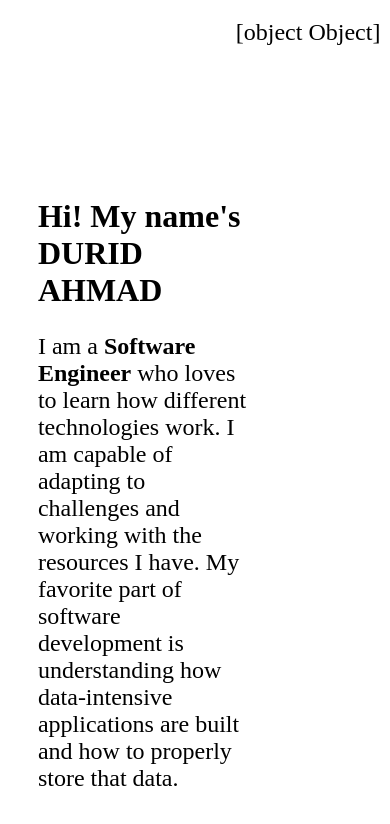
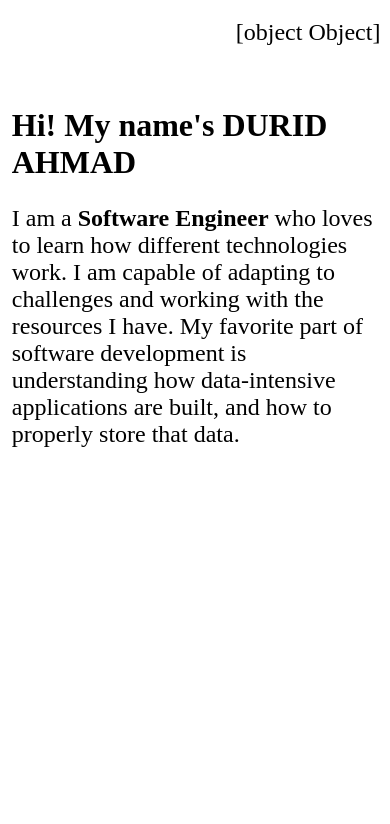
Before and after one commit to durid-ah/durid-ah.github.io, a Next.js app: page / in a window 390 px wide. Shown: the top 824 px of the page. Built offline with nearby package versions, Linux system fonts and the light colour scheme.

Commit message:
finished up setting up the responsive version of the slanted div

```diff
--- a/styles/Home.module.css
+++ b/styles/Home.module.css
@@ -2,7 +2,7 @@
   width: 100%;
   height: 100%;
   display: flex;
-  margin-bottom: 5%;
+  margin-bottom: 10%;
 }
 
 .intro {
@@ -24,7 +24,7 @@
   justify-content: center;
   align-items: center;
   z-index: 2;
-  padding: 5% 1%;
+  padding: 5% 1% 7%;
 }
 
 .content h1 {
@@ -60,7 +60,7 @@
 
 @media screen and (max-width: 1024px) {
   .main {
-    min-height: 100vh;
+    min-height: 75vh;
   }
 }
 
@@ -79,15 +79,19 @@
 @media screen and (max-width: 768px) {
   /*hide the right slant and leave the bottom one*/
   .intro {
+    flex-grow: 1;
+    width: 100%;
+    clip-path: polygon(0 0, 100% 0, 100% 90%, 0 100%);
+  }
+
+  .content {
     width: 100%;
   }
 
   .paragraph {
-    width: 80%;
-  }
-
-  .main {
-    height: 75vh;
+    width: 100%;
+    /*top | horizontal | bottom */
+    padding: 3% 3% 7%;
   }
 }
 
@@ -95,12 +99,4 @@
   .paragraph {
     align-items: center;
   }
-
-  .intro {
-    height: 100vh;
-  }
-
-  .main {
-    height: 150vh;
-  }
 }
```
